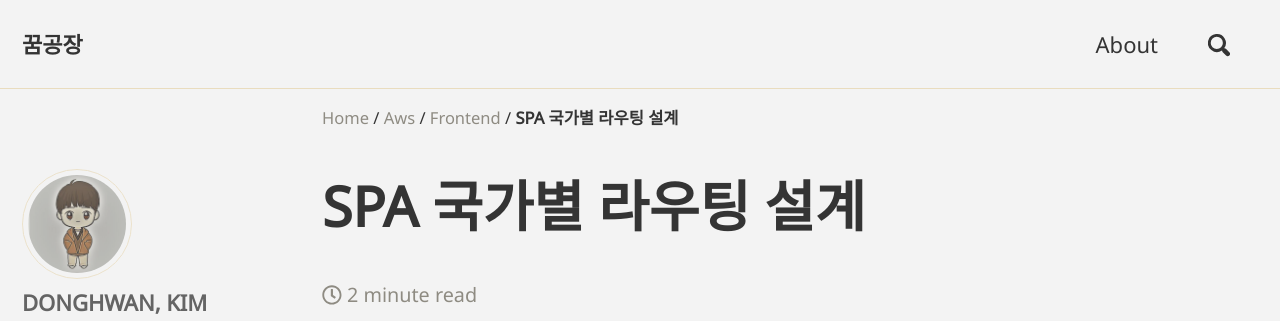
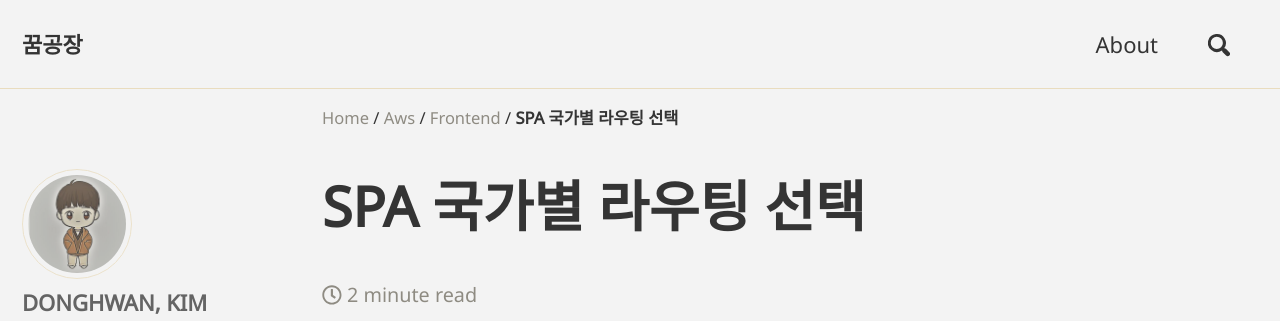
Before and after one commit to yearnlune/yearnlune.github.io, a Jekyll site: the page built from _posts/2025-12-16-spa-country-routing.md, in a window 1280 px wide and 900 px high. Shown: the top 321 px of the window. Built offline with Jekyll 4.4.1, drawn with Linux system fonts in a browser that asks for light colours; cached includes are drawn as plain includes; comment, search, counter and statistics services are not loaded.

```diff
--- a/_posts/2025-12-16-spa-country-routing.md
+++ b/_posts/2025-12-16-spa-country-routing.md
@@ -4,7 +4,7 @@ tags:
     - spa
     - seo
     - routing
-title: "SPA 국가별 라우팅 설계"
+title: "SPA 국가별 라우팅 선택"
 date: 2025/12/16
 author: 김동환
 description: CloudFront Functions를 이용한 일본 사용자 분기 처리와 그 과정에서의 선택
```
